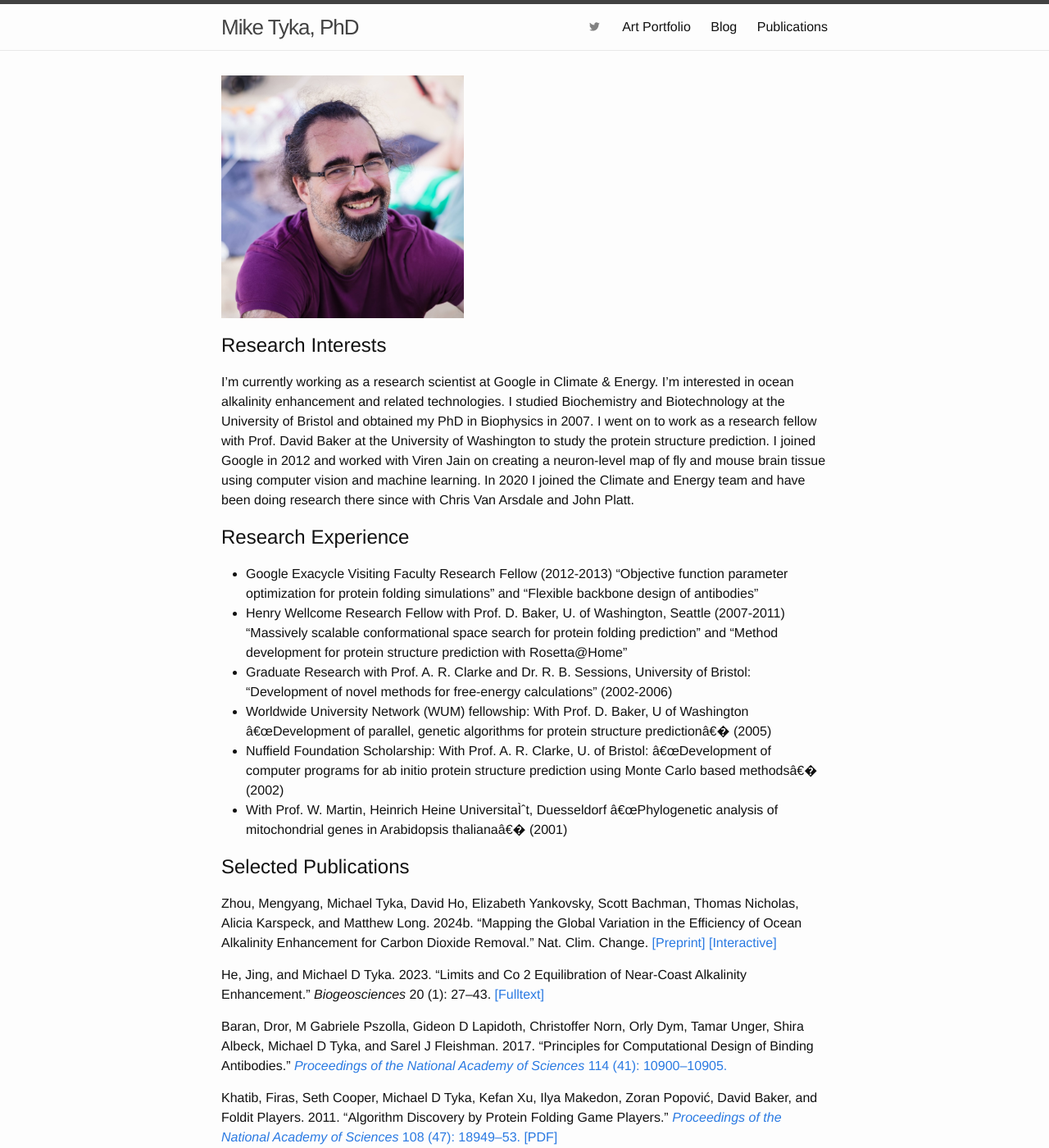
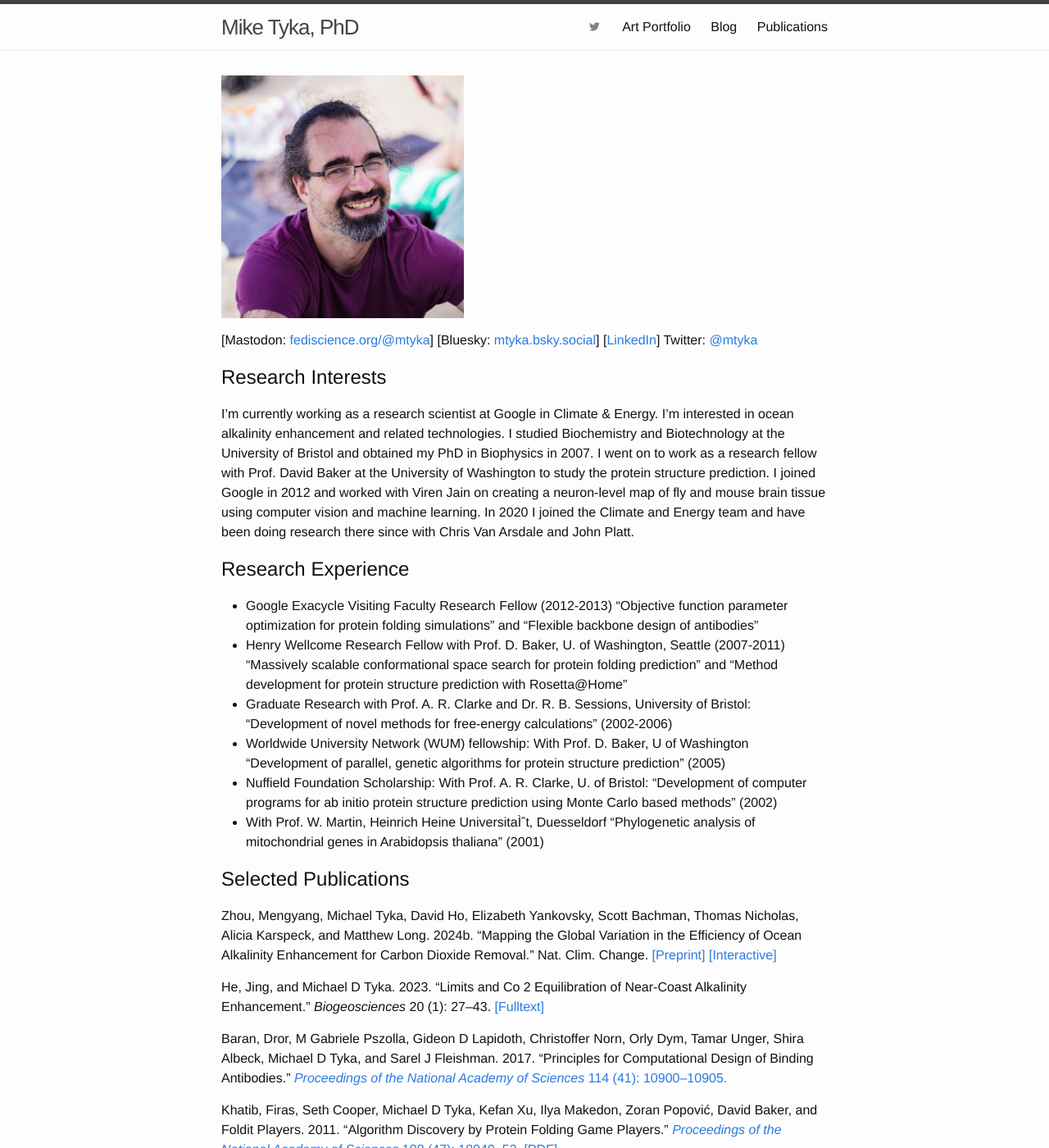
Before and after one commit to mtyka/mtyka.github.io, a Jekyll site: the page built from index.md, in a window 1280 px wide and 1400 px high. Shown: the whole window at 82% size. Built offline with Jekyll 4.4.1, drawn with Linux system fonts in a browser that asks for light colours.

Commit message:
Links to other site

```diff
--- a/index.md
+++ b/index.md
@@ -4,6 +4,11 @@ layout: default
 
 
 <img class="profile-picture" src="assets/mike_2023.jpg" width="40%" height="40%">
+
+[Mastodon: [fediscience.org/@mtyka](https://fediscience.org/@mtyka)]
+[Bluesky: [mtyka.bsky.social](https://bsky.app/profile/mtyka.bsky.social)]
+[[LinkedIn](https://www.linkedin.com/in/miketyka/)]
+Twitter: [@mtyka](https://x.com/mtyka)
 
 
 ## Research Interests
@@ -16,13 +21,12 @@ In 2020 I joined the Climate and Energy team and have been doing research there
 
 ## Research Experience
 
-* Google Exacycle Visiting Faculty Research Fellow (2012-2013) "Objective function parameter optimization for protein folding simulations" and
-  "Flexible backbone design of antibodies"
+* Google Exacycle Visiting Faculty Research Fellow (2012-2013) "Objective function parameter optimization for protein folding simulations" and "Flexible backbone design of antibodies"
 * Henry Wellcome Research Fellow with Prof. D. Baker, U. of Washington, Seattle (2007-2011) "Massively scalable conformational space search for protein folding prediction" and  "Method development for protein structure prediction with Rosetta@Home"
 * Graduate Research with Prof. A. R. Clarke and Dr. R. B. Sessions, University of Bristol: "Development of novel methods for free-energy calculations" (2002-2006)
-* Worldwide University Network (WUM) fellowship: With Prof. D. Baker, U of Washington â€œDevelopment of parallel, genetic algorithms for protein structure predictionâ€� (2005)
-* Nuffield Foundation Scholarship: With Prof. A. R. Clarke, U. of Bristol: â€œDevelopment of computer programs for ab initio protein structure prediction using Monte Carlo based methodsâ€� (2002)
-* With Prof. W. Martin, Heinrich Heine UniversitaÌˆt, Duesseldorf â€œPhylogenetic analysis of mitochondrial genes in Arabidopsis thalianaâ€� (2001)
+* Worldwide University Network (WUM) fellowship: With Prof. D. Baker, U of Washington "Development of parallel, genetic algorithms for protein structure prediction" (2005)
+* Nuffield Foundation Scholarship: With Prof. A. R. Clarke, U. of Bristol: "Development of computer programs for ab initio protein structure prediction using Monte Carlo based methods" (2002)
+* With Prof. W. Martin, Heinrich Heine UniversitaÌˆt, Duesseldorf "Phylogenetic analysis of mitochondrial genes in Arabidopsis thaliana" (2001)
 
 ## Selected Publications
 
```
